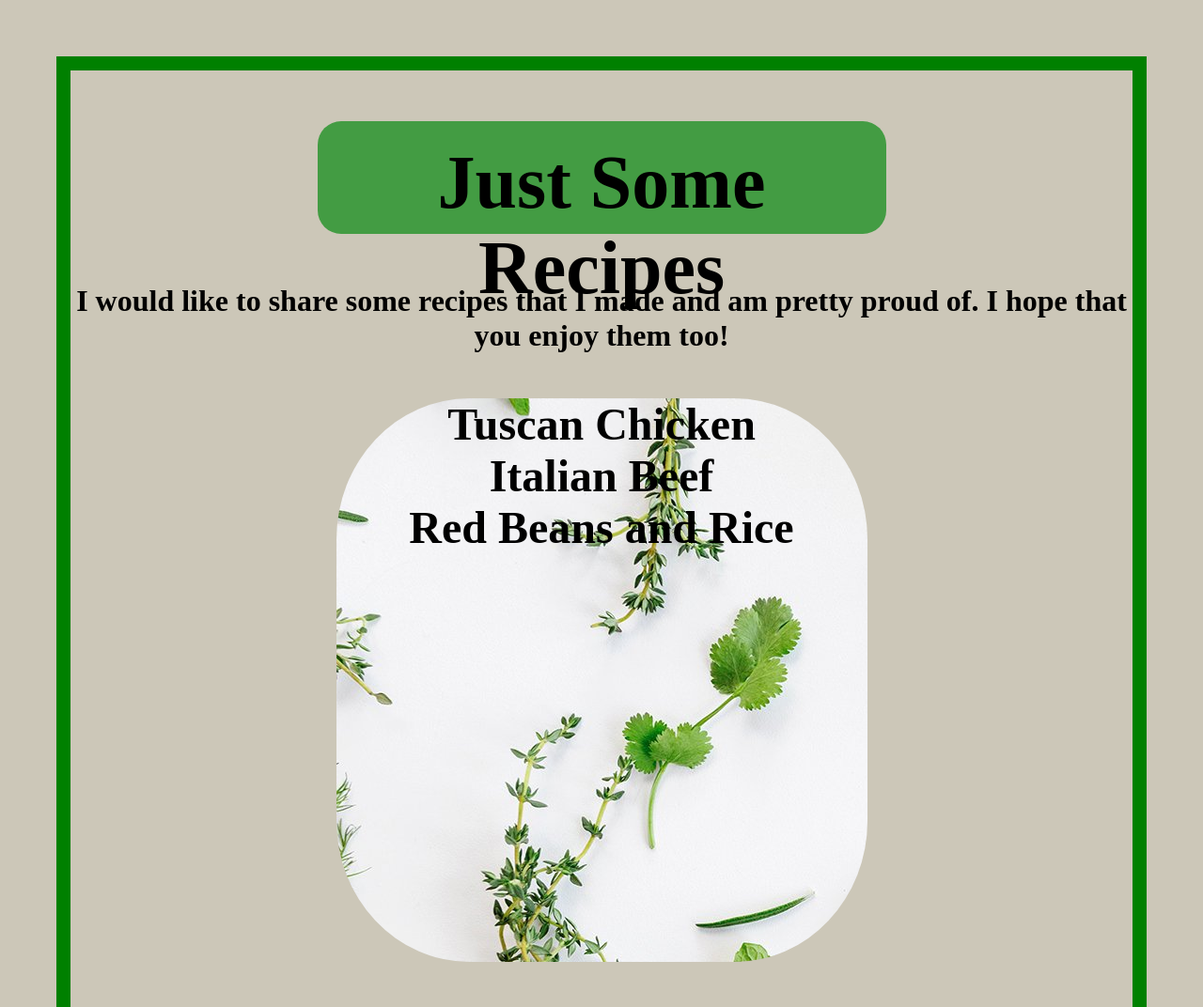
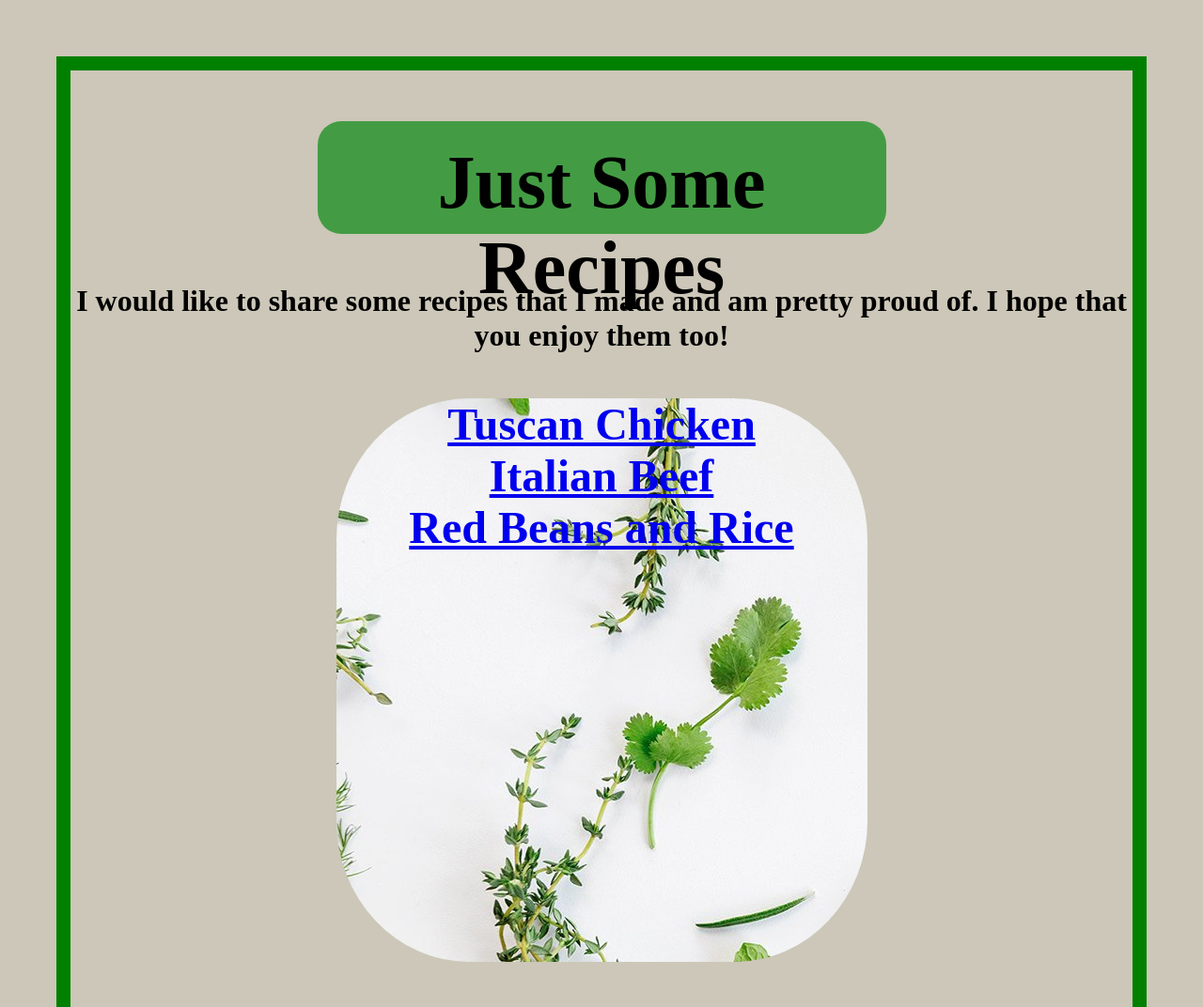
Before and after one commit to jonathanwalker24/odin-recipes, a plain HTML site: page index.html in a window 1280 px wide. Shown: the top 1072 px of the page at 94% size. Drawn offline with Linux system fonts and the light colour scheme.

Commit message:
oops fixed

```diff
--- a/index.html
+++ b/index.html
@@ -15,9 +15,9 @@
     <h3 class="list">
     <ul>
 
-      <li><a:link, visited" href="recipes/italianchicken.html">Tuscan Chicken</a> </li>
-      <li><a:link, visited" href="recipes/italianbeef.html">Italian Beef</a> </li>
-      <li><a:link, visited" href="recipes/redbeans.html">Red Beans and Rice</a></li>
+      <li><a href="recipes/italianchicken.html">Tuscan Chicken</a> </li>
+      <li><a href="recipes/italianbeef.html">Italian Beef</a> </li>
+      <li><a href="recipes/redbeans.html">Red Beans and Rice</a></li>
 
 </ul>
     </h3>
--- a/styles.css
+++ b/styles.css
@@ -46,10 +46,3 @@
         width: 500px;
         border-radius: 25%;
     }
-
-    .link {
-        text-decoration: none;
-        }
-    .visited {
-        text-decoration: none;
-    }
```
